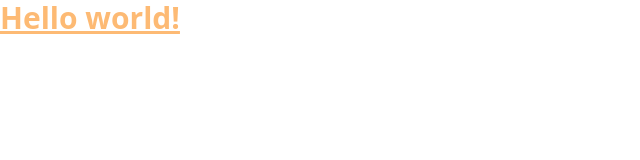
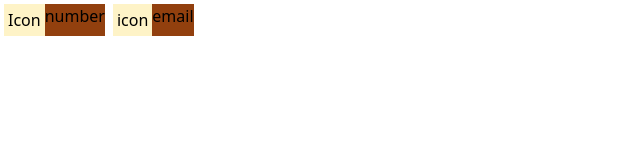
Before and after one commit to dopiecacom/kmk-hol, a website: page index.html in a window 1280 px wide. Shown: the whole page, without its empty margins (0-640 px from the left). Drawn offline with Linux system fonts and the light colour scheme.

Commit message:
topbar structure

```diff
--- a/index.html
+++ b/index.html
@@ -8,8 +8,23 @@
   <link href="./dist/output.css" rel="stylesheet">
 </head>
 <body>
-<h1 class="text-3xl font-bold underline text-orange-300">
-    Hello world!
-</h1>
+
+<!--topbar-->
+
+    <div class="flex justify-left">
+        <div class="flex m-1">
+            <div class="bg-amber-100 p-1">Icon</div>
+            <div class="bg-amber-800">number</div>
+
+        </div>
+        <div class="flex m-1">
+            <div class="bg-amber-100 p-1">icon</div>
+            <div class="bg-amber-800">email</div>
+
+        </div>
+
+    </div>
+<!--topbar end-->
+
 </body>
 </html>
```
Also changed, not shown: dist/output.css.
